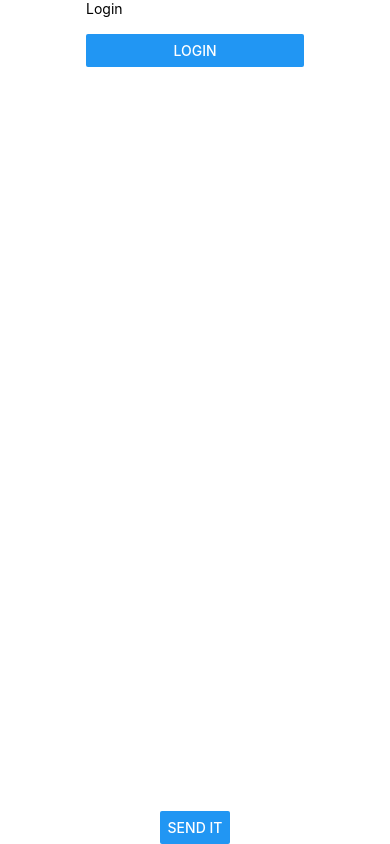
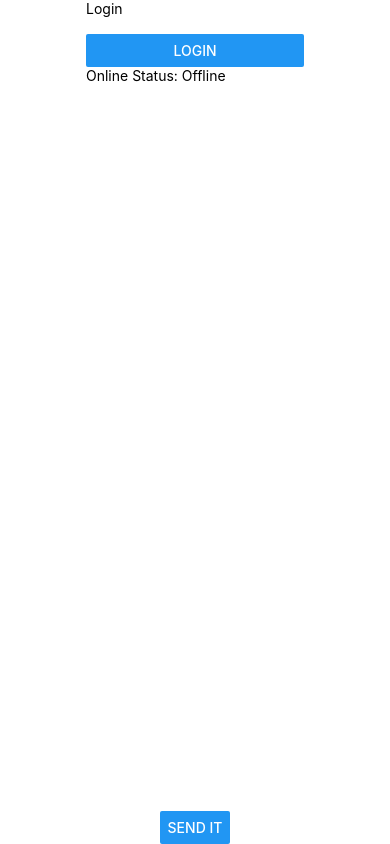
Before and after one commit to liuleen/mobilechat, a React Native app in the folder chat/: screen / in a window 390 px wide. Built offline with nearby package versions, Linux system fonts and the light colour scheme.

Commit message:
online or offline status

```diff
--- a/chat/App.js
+++ b/chat/App.js
@@ -45,7 +45,7 @@ export default class App extends React.Component {
             onChangeText={(val) => this.setState({username: val})}
           />
           <Button title='Login' onPress={() => this.onLogin()} />
-          <Text></Text>
+          <Text>Online Status: {isLoggedIn ? 'Online' : 'Offline'}</Text>
         </View>
         <FlatList
           data={messages}
```
